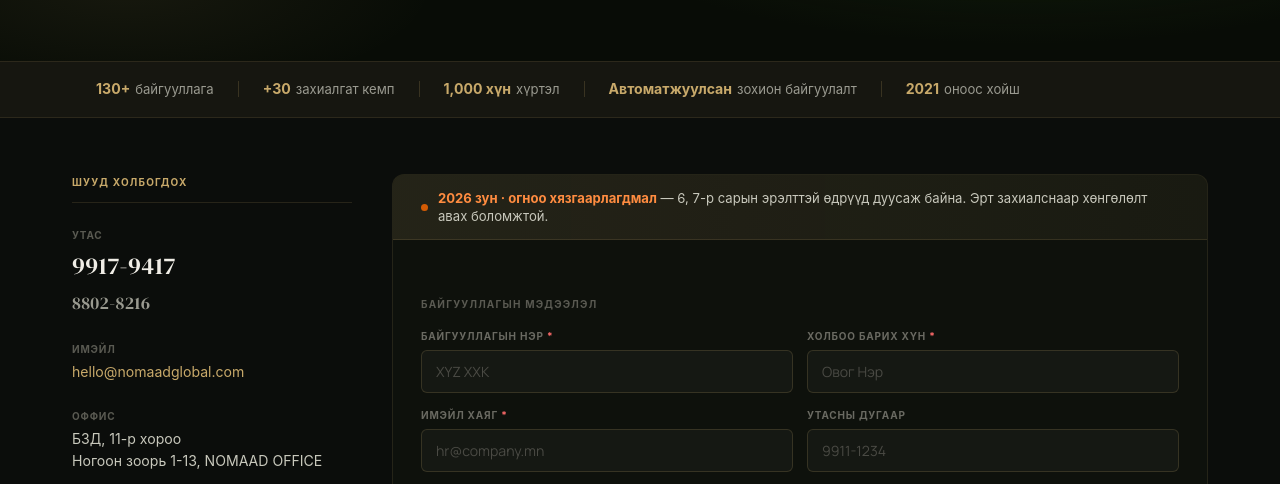
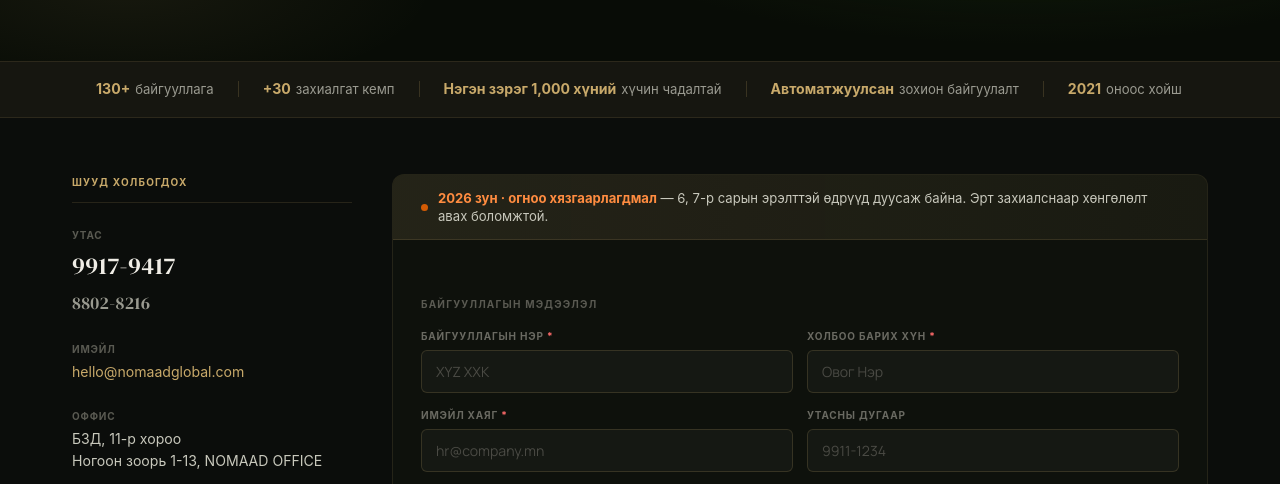
Before and after one commit to Chimunllc/nomaadcamp-site, a plain HTML site: page holboo/index.html in a window 1280 px wide. Shown: the part 316-800 px from the top of the page. Drawn offline with Linux system fonts and the light colour scheme.

Commit message:
Update index.html

```diff
--- a/holboo/index.html
+++ b/holboo/index.html
@@ -594,7 +594,7 @@
     <div class="trust-divider"></div>
     <div class="trust-item"><strong>+30</strong> захиалгат кемп</div>
     <div class="trust-divider"></div>
-    <div class="trust-item"><strong>1,000 хүн</strong> хүртэл</div>
+    <div class="trust-item"><strong>Нэгэн зэрэг 1,000 хүний</strong> хүчин чадалтай</div>
     <div class="trust-divider"></div>
     <div class="trust-item"><strong>Автоматжуулсан</strong> зохион байгуулалт</div>
     <div class="trust-divider"></div>
```
